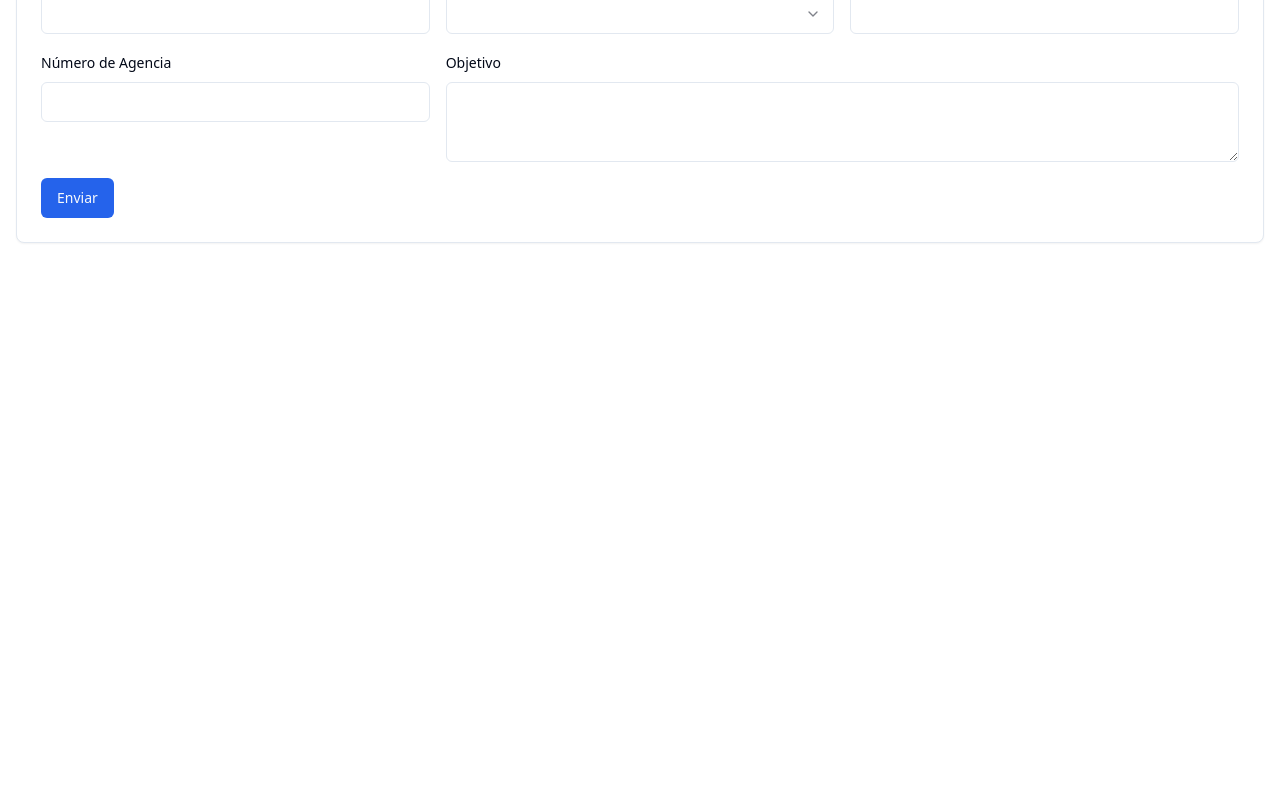
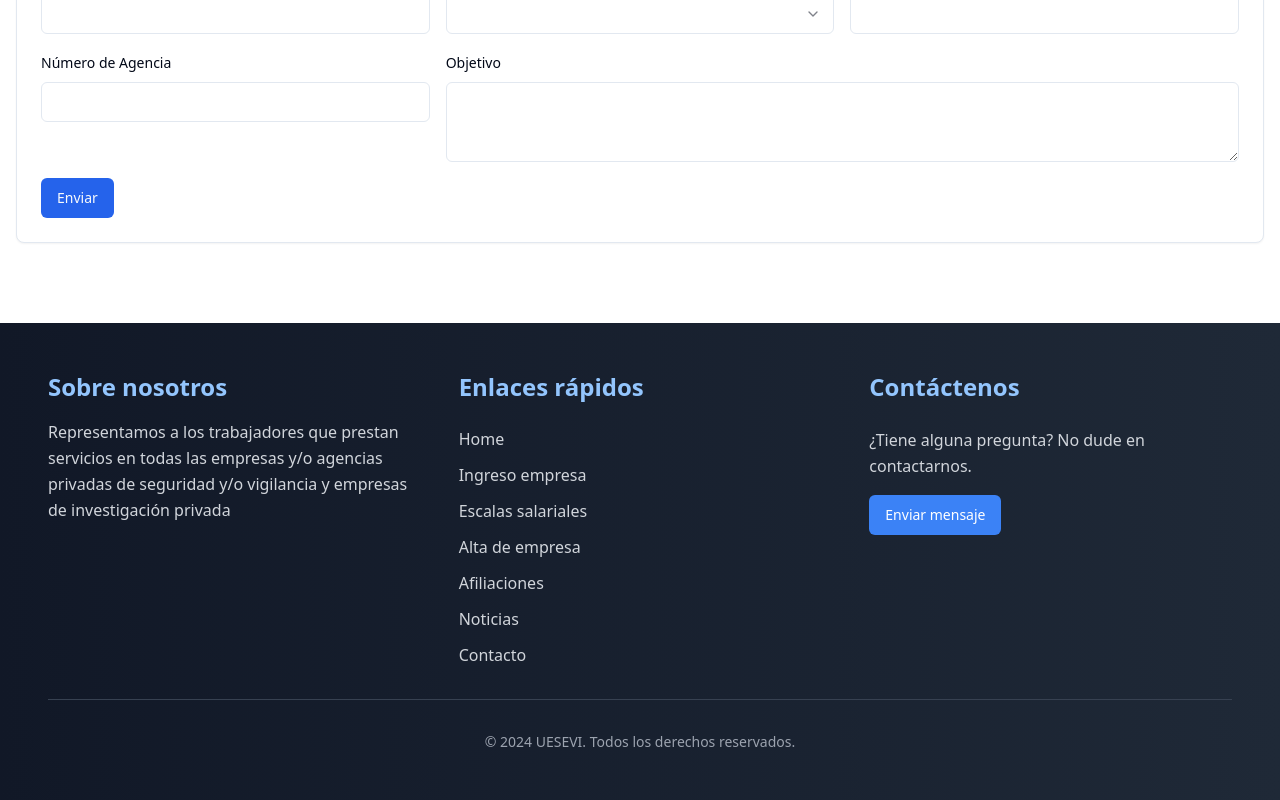
Before and after one commit to LumarSoft/uesevi-app, a Next.js app: page /afiliaciones in a window 1280 px wide. Shown: the part 1799-2599 px from the top of the page. Before the commit the page ends 2122 px from the top, so only its background shows below. Built offline with nearby package versions, Linux system fonts and the light colour scheme; no server answers.

Commit message:
feat: Modifiqué para que el footer se vea en todas las páginas

```diff
--- a/src/app/(navbar)/layout.tsx
+++ b/src/app/(navbar)/layout.tsx
@@ -1,3 +1,4 @@
+import Footer from "@/shared/components/Footer/Footer";
 import { DropDownNav, Navbar } from "@/shared/components/Navbar/Navbar";
 
 export default function ClientLayout({
@@ -10,6 +11,7 @@ export default function ClientLayout({
       <Navbar />
       <DropDownNav />
       {children}
+      <Footer />
     </main>
   );
 }
--- a/src/modules/Client/Home/index.tsx
+++ b/src/modules/Client/Home/index.tsx
@@ -4,7 +4,6 @@ import AboutUs2 from "./components/AboutUs2/AboutUs2";
 import Coverage from "./components/Coverage/Coverage";
 import { HeroComponent } from "./components/Hero/HeroComponent";
 import LatestNews from "./components/LatestNews/LatestNews";
-import Footer from "@/shared/components/Footer/Footer";
 
 const HomeModule = ({ noticias }: { noticias: INoticias[] }) => {
   return (
@@ -14,7 +13,6 @@ const HomeModule = ({ noticias }: { noticias: INoticias[] }) => {
       <AboutUs2 />
       <Coverage />
       <LatestNews noticias={noticias} />
-      <Footer />
     </div>
   );
 };
```
